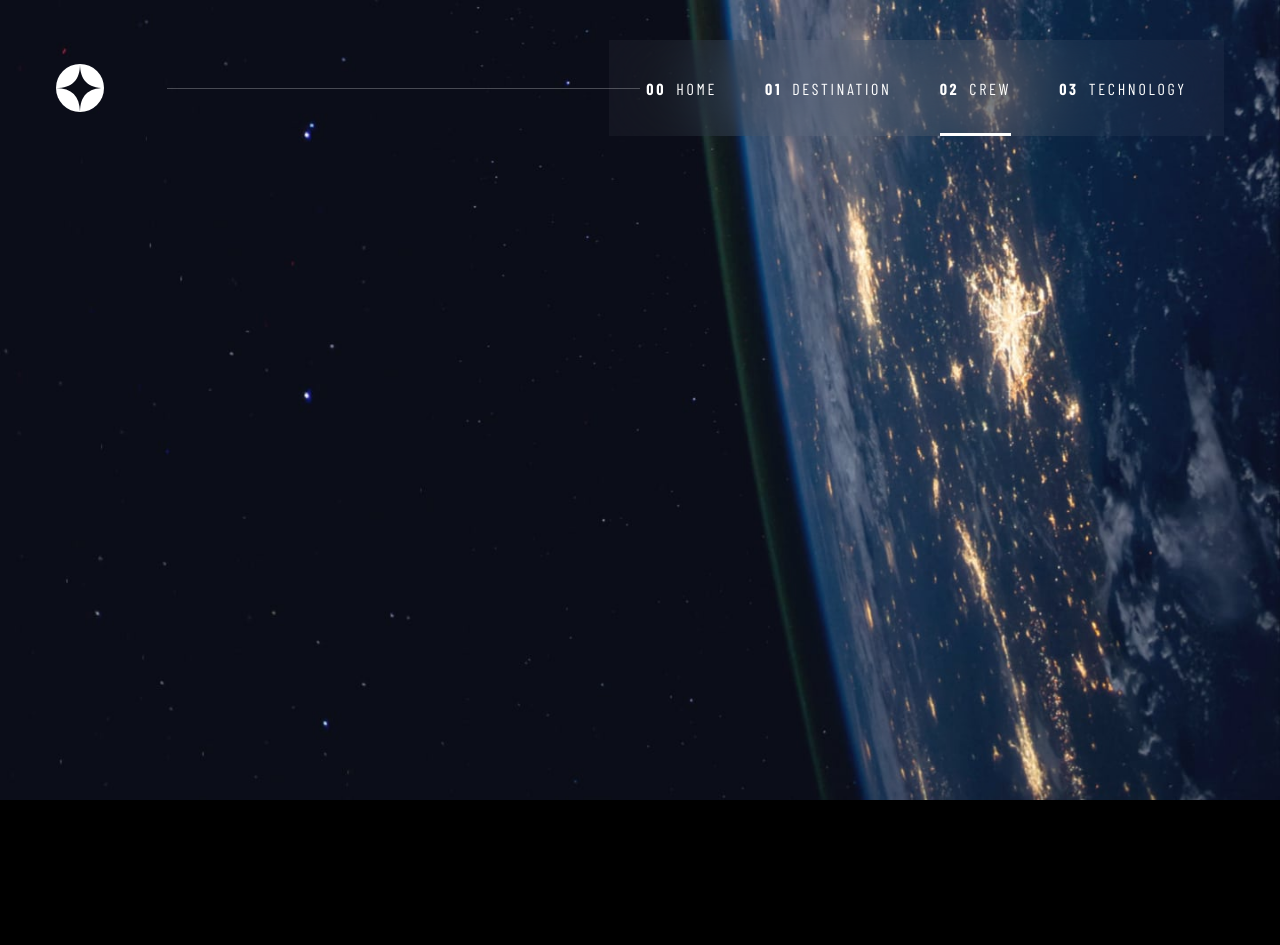
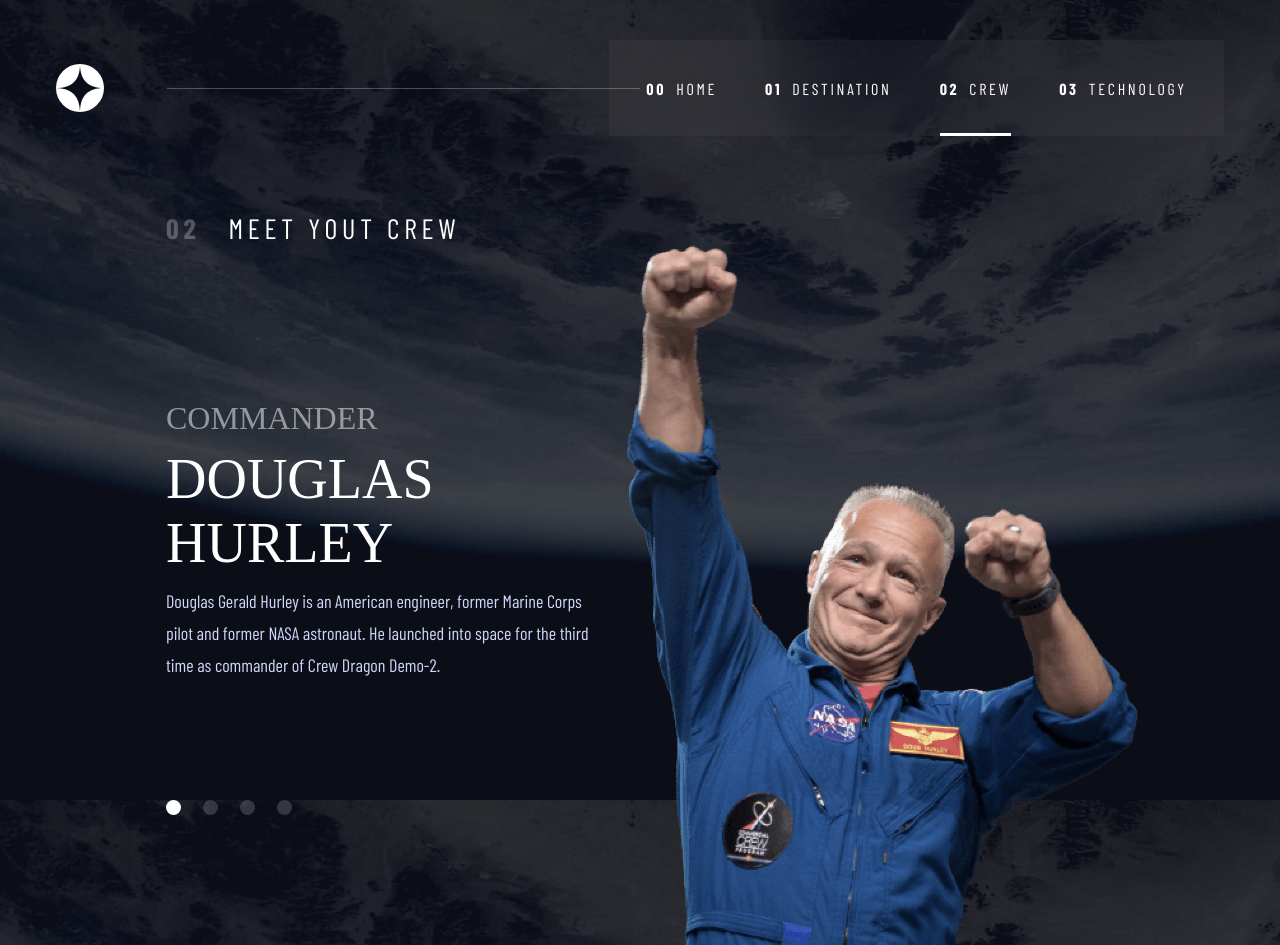
Before and after one commit to cocox888/space-tourism-website, a React (Vite) app: page /crew in a window 1280 px wide. Before the commit the page ends 800 px from the top, so only its background shows below. Built offline with nearby package versions, Linux system fonts and the light colour scheme; a web font is replaced by a local one.

Commit message:
feat: add Crew page

```diff
--- a/src/components/mainComponents.ts
+++ b/src/components/mainComponents.ts
@@ -1,6 +1,9 @@
 import styled from 'styled-components'
 
 export const PageContainer = styled.div`
+	display: flex;
+	flex-direction: column;
+	flex: 1;
 	max-width: 144rem;
 	width: 100%;
 	padding: 0 5.6rem;
--- /dev/null
+++ b/src/pages/Crew/index.tsx
@@ -0,0 +1,133 @@
+import React, { useEffect, useState } from 'react'
+import { useQuery } from 'react-query'
+import { PageContainer } from '../../components/mainComponents'
+import { getData } from '../../services/getData'
+import { BodyText, Heading } from '../../styles/Typography'
+import { getPreferences } from '../../utils/getPreferences'
+
+import { Container } from './styles'
+
+const Crew: React.FC = () => {
+	type personType = {
+		name: string
+		images: {
+			png: string
+			webp: string
+		}
+		role: string
+		bio: string
+	}
+
+	const [person, setPerson] = useState<personType>()
+	const [personIndex, setPersonIndex] = useState<number>()
+
+	const { data } = useQuery<personType[]>('crew', () => getData('crew'), {
+		staleTime: 5000 * 60,
+		refetchOnWindowFocus: false,
+	})
+
+	useEffect(() => {
+		document.body.classList.add('bg-crew')
+
+		return () => {
+			document.body.classList.remove('bg-crew')
+		}
+	}, [])
+
+	useEffect(() => {
+		if (data) {
+			setPersonIndex(parseInt(getPreferences().crew))
+		}
+	}, [data])
+
+	useEffect(() => {
+		if (data && personIndex !== undefined) {
+			setPerson(data[personIndex])
+		}
+	}, [personIndex])
+
+	const handleClickNavButton = (e: React.MouseEvent<HTMLElement>) => {
+		const newPersonIndex = e.currentTarget.getAttribute('data-number')
+
+		if (newPersonIndex && data) {
+			setPersonIndex(parseInt(newPersonIndex))
+
+			localStorage.setItem(
+				'preferences',
+				JSON.stringify({
+					...getPreferences(),
+					crew: newPersonIndex,
+				}),
+			)
+		}
+	}
+
+	return (
+		<Container>
+			<PageContainer>
+				<div className='content'>
+					<Heading
+						level={1}
+						color={'target'}
+						size={'font28'}
+						fontWeight={400}
+						letterSpacing={4.75}
+						fontFamily={'familyB'}
+					>
+						<span>02</span>
+						MEET YOUT CREW
+					</Heading>
+					<div className='main'>
+						<div className='info'>
+							<div className='text-area'>
+								<Heading
+									level={2}
+									color={'target'}
+									size={'font32'}
+									fontWeight={400}
+									opacity={50}
+								>
+									{person?.role.toUpperCase()}
+								</Heading>
+								<Heading
+									level={3}
+									color={'target'}
+									size={'font56'}
+									fontWeight={400}
+								>
+									{person?.name.toUpperCase()}
+								</Heading>
+								<BodyText>{person?.bio}</BodyText>
+							</div>
+							<nav>
+								<ul>
+									{data?.map((person, index) => (
+										<li key={index}>
+											<button
+												className={
+													index === personIndex
+														? 'active'
+														: ''
+												}
+												data-number={index}
+												onClick={handleClickNavButton}
+											></button>
+										</li>
+									))}
+								</ul>
+							</nav>
+						</div>
+						<div className='img-area'>
+							<img
+								src={person?.images.png}
+								alt={person?.name + 'image'}
+							/>
+						</div>
+					</div>
+				</div>
+			</PageContainer>
+		</Container>
+	)
+}
+
+export default Crew
--- /dev/null
+++ b/src/pages/Crew/styles.ts
@@ -0,0 +1,79 @@
+import styled from 'styled-components'
+import { theme } from '../../styles/variables'
+
+export const Container = styled.div`
+	display: flex;
+	flex-direction: column;
+	flex: 1;
+	margin-top: 7.5rem;
+
+	.content {
+		display: flex;
+		flex-direction: column;
+		flex: 1;
+		padding: 0 11.5rem 0 11rem;
+
+		.main {
+			display: flex;
+			flex: 1;
+			position: relative;
+
+			.info {
+				display: flex;
+				flex-direction: column;
+				flex: 1;
+
+				.text-area {
+					display: flex;
+					flex-direction: column;
+					gap: 1rem;
+					margin-top: 15.5rem;
+					height: 25rem;
+
+					h2 {
+						opacity: 50%;
+					}
+
+					p {
+						max-width: 44rem;
+					}
+				}
+
+				nav {
+					margin-top: 15rem;
+
+					ul {
+						display: flex;
+						gap: 2.2rem;
+
+						li {
+							button {
+								width: 1.5rem;
+								height: 1.5rem;
+								border-radius: 50%;
+								background-color: ${theme.colors.target};
+								opacity: 17.44%;
+								transition: 0.3s;
+
+								&:hover {
+									opacity: 50%;
+								}
+
+								&.active {
+									opacity: 100%;
+								}
+							}
+						}
+					}
+				}
+			}
+
+			.img-area {
+				display: flex;
+				flex-direction: column;
+				justify-content: flex-end;
+				margin-right: -3rem;
+			}
+		}
+	}
+`
--- a/src/pages/Destination/index.tsx
+++ b/src/pages/Destination/index.tsx
@@ -23,7 +23,7 @@ const Destination: React.FC = () => {
 	const [destinationIndex, setDestinationIndex] = useState<number>()
 
 	const { data } = useQuery<destinationType[]>(
-		'data',
+		'destinations',
 		() => getData('destinations'),
 		{
 			staleTime: 5000 * 60,
@@ -52,12 +52,6 @@ const Destination: React.FC = () => {
 	}, [destinationIndex])
 
 	const handleClickNavLink = (e: React.MouseEvent<HTMLElement>) => {
-		document
-			.querySelectorAll('.right nav a')
-			.forEach(link => link.classList.remove('active'))
-
-		e.currentTarget.classList.add('active')
-
 		const newDestinationIndex = e.currentTarget.getAttribute('data-number')
 
 		if (newDestinationIndex && data) {
@@ -76,7 +70,6 @@ const Destination: React.FC = () => {
 	return (
 		<Container>
 			<PageContainer>
-				{data && (
 				<div className='content'>
 					<Heading
 						level={1}
@@ -90,13 +83,13 @@ const Destination: React.FC = () => {
 						PICK YOUR DESTINATION
 					</Heading>
 					<div className='main'>
-							<div className='destination-image'>
+						<div className='img-area'>
 							<img
 								src={destination?.images.webp}
 								alt={destination?.name + 'image'}
 							/>
 						</div>
-							<div className='destination-info'>
+						<div className='info'>
 							<nav>
 								<ul>
 									{data?.map((destination, index) => (
@@ -104,8 +97,7 @@ const Destination: React.FC = () => {
 											<a
 												href='#'
 												className={
-														index ===
-														destinationIndex
+													index === destinationIndex
 														? 'active'
 														: ''
 												}
@@ -116,44 +108,6 @@ const Destination: React.FC = () => {
 											</a>
 										</li>
 									))}
-										{/*
-										<li>
-											<a
-												href='#'
-												data-number={0}
-												onClick={handleClickNavLink}
-											>
-												MOON
-											</a>
-										</li>
-										<li>
-											<a
-												href='#'
-												data-number={1}
-												onClick={handleClickNavLink}
-											>
-												MARS
-											</a>
-										</li>
-										<li>
-											<a
-												href='#'
-												data-number={2}
-												onClick={handleClickNavLink}
-											>
-												EUROPA
-											</a>
-										</li>
-										<li>
-											<a
-												href='#'
-												data-number={3}
-												onClick={handleClickNavLink}
-											>
-												TITAN
-											</a>
-										</li>
-		*/}
 								</ul>
 							</nav>
 							<Heading
@@ -214,7 +168,6 @@ const Destination: React.FC = () => {
 						</div>
 					</div>
 				</div>
-				)}
 			</PageContainer>
 		</Container>
 	)
--- a/src/pages/Destination/styles.ts
+++ b/src/pages/Destination/styles.ts
@@ -7,32 +7,23 @@ export const Container = styled.div`
 	.content {
 		padding: 0 11.5rem 0 11rem;
 
-		h5 {
-			span {
-				margin-right: 2.8rem;
-				font-size: inherit;
-				font-weight: 700;
-				opacity: 25%;
-			}
-		}
-
 		.main {
 			display: flex;
 			justify-content: space-between;
 			margin-top: 9rem;
 
-			.destination-image {
+			.img-area {
 				display: flex;
 				flex: 1;
 				padding-left: 6rem;
 
 				img {
-					width: 44.5rem;
-					height: 44.5rem;
+					max-width: 44.5rem;
+					height: 100%;
 				}
 			}
 
-			.destination-info {
+			.info {
 				display: flex;
 				flex-direction: column;
 				max-width: 44.4rem;
--- a/src/routes.tsx
+++ b/src/routes.tsx
@@ -1,4 +1,5 @@
 import { useRoutes } from 'react-router-dom'
+import Crew from './pages/Crew'
 import Destination from './pages/Destination'
 
 import { Home } from './pages/Home'
@@ -7,5 +8,6 @@ export const Routes = () => {
 	return useRoutes([
 		{ path: '/', element: <Home /> },
 		{ path: '/destination', element: <Destination /> },
+		{ path: '/crew', element: <Crew /> },
 	])
 }
--- a/src/styles/Typography.tsx
+++ b/src/styles/Typography.tsx
@@ -2,12 +2,13 @@ import styled, { css } from 'styled-components'
 import { theme } from './variables'
 
 type HeadingProps = {
+	level: 1 | 2 | 3 | 4 | 5 | 6
+	size?: keyof typeof theme.sizes
+	color?: keyof typeof theme.colors
+	opacity?: number
 	fontFamily?: keyof typeof theme.family
-	color?: keyof typeof theme.colors
-	size?: keyof typeof theme.sizes
 	fontWeight?: 400 | 700
 	letterSpacing?: 2.36 | 4.75
-	level: 1 | 2 | 3 | 4 | 5 | 6
 }
 
 export const Heading = styled('h1').attrs<HeadingProps>(({ level }) => ({
@@ -18,14 +19,23 @@ export const Heading = styled('h1').attrs<HeadingProps>(({ level }) => ({
 		color = 'target',
 		size = 'font16',
 		fontWeight = 700,
+		opacity = 100,
 		letterSpacing = 0,
 	}) =>
 		css`
 			font-family: ${theme.family[fontFamily]};
 			color: ${theme.colors[color]};
+			opacity: ${opacity + '%'};
 			font-size: ${theme.sizes[size]};
 			font-weight: ${fontWeight};
 			letter-spacing: ${letterSpacing}px;
+
+			span {
+				margin-right: 2.8rem;
+				font-size: inherit;
+				font-weight: 700;
+				opacity: 25%;
+			}
 		`}
 `
 
--- a/src/styles/global.ts
+++ b/src/styles/global.ts
@@ -11,15 +11,27 @@ export const GlobalStyles = createGlobalStyle`
     }
 
     body {
-        min-height: 100vh;
+		display: flex;
+        height: 100vh;
         width: 100%;
+		overflow-y: hidden;
 		background-color: #000;
 		background-image: url('./assets/home/background-home-desktop.jpg');
 		background-size: cover;
     }
 
+	#root {
+		display: flex;
+		flex-direction: column;
+		width: 100%;
+	}
+
 	body.bg-destination {
 		background-image: url('./assets/destination/background-destination-desktop.jpg');
+	}
+
+	body.bg-crew {
+		background-image: url('./assets/crew/background-crew-desktop.jpg');
 	}
 
     img {
```
Lines whose indentation alone changed are shown as unchanged.
